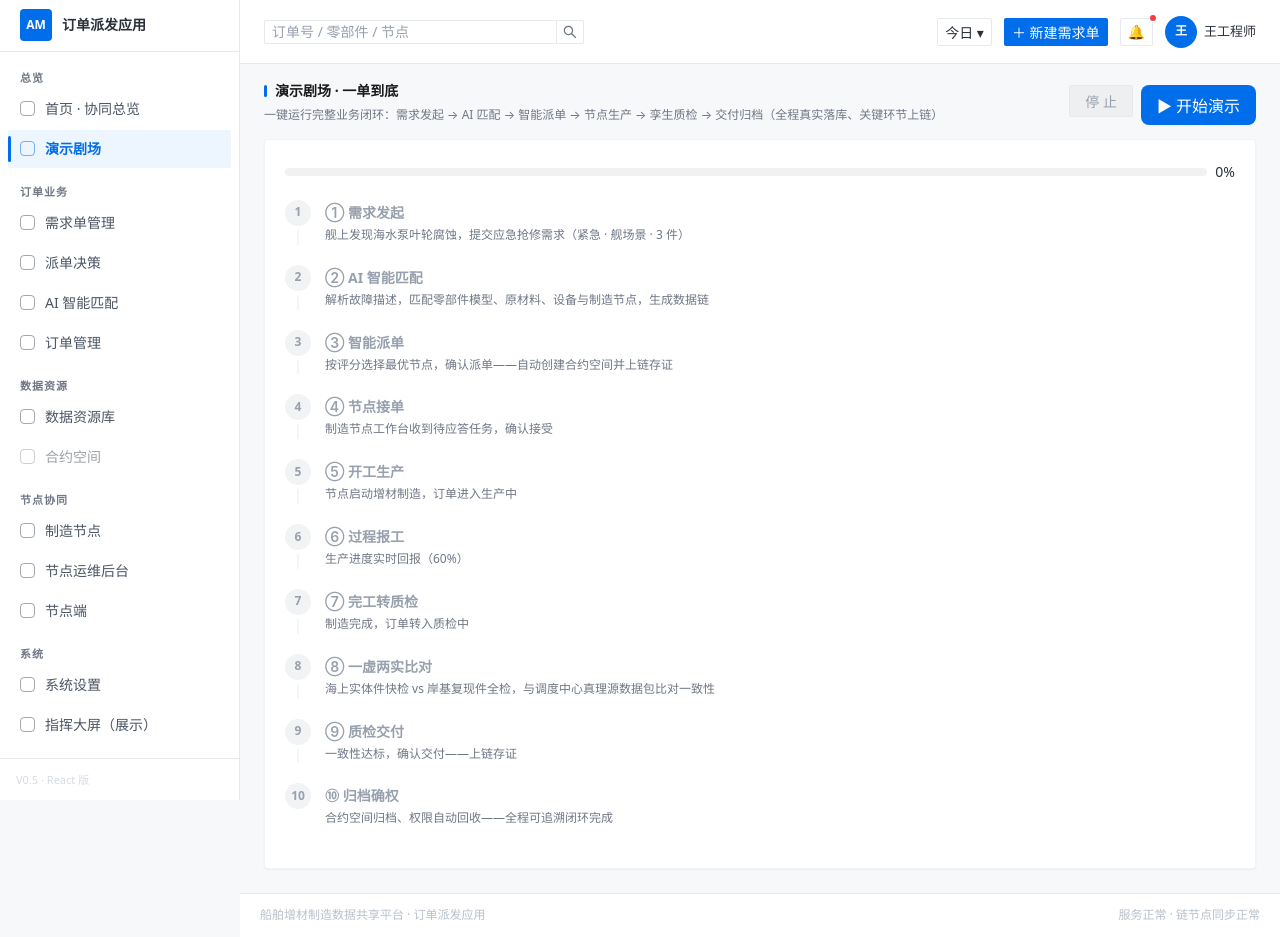
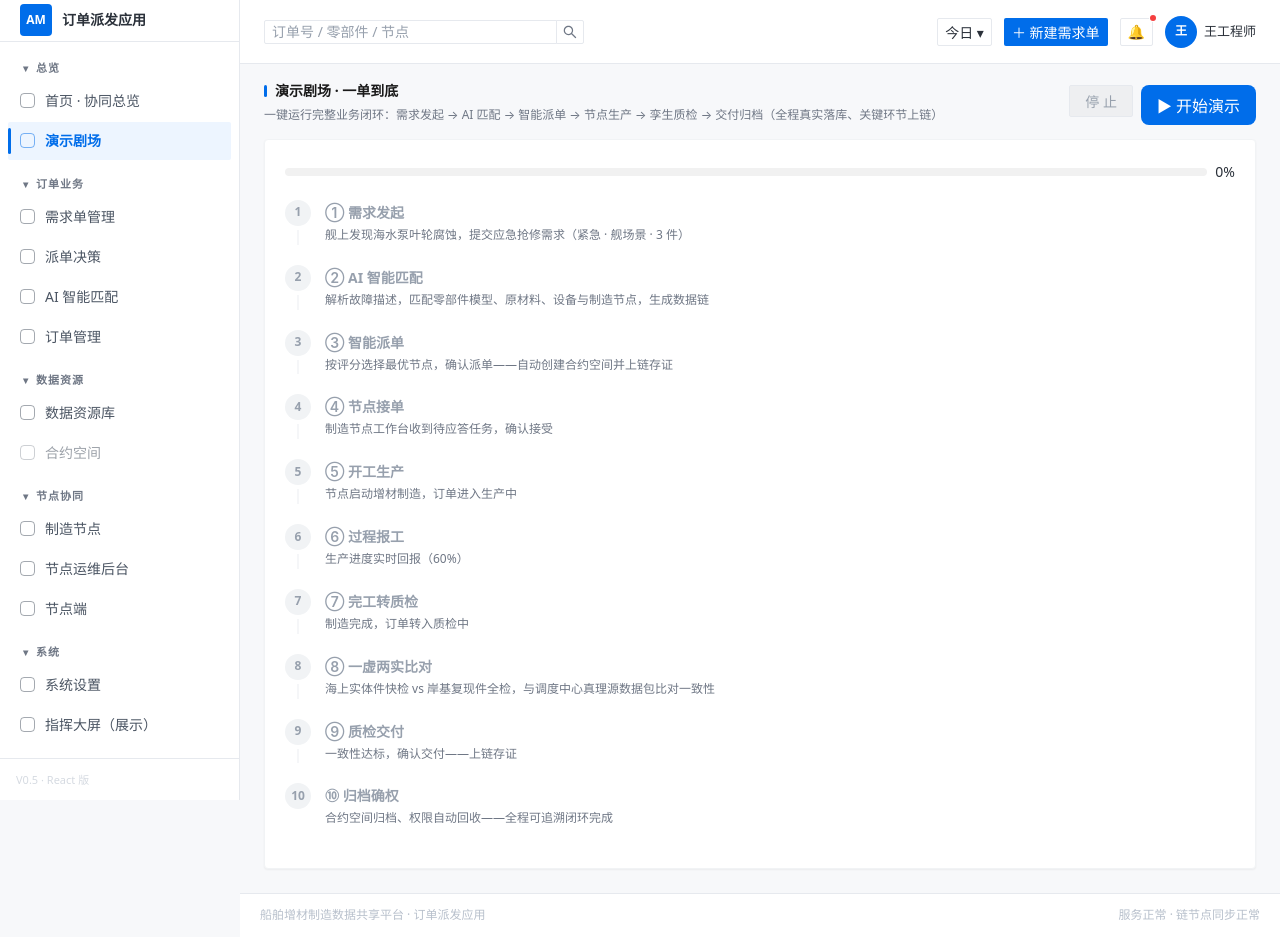
Before and after one commit to Xiaruidong/ship-am-platform, a React (Vite) app: page /dispatch/demo in a window 1280 px wide. Built offline with nearby package versions, Linux system fonts and the light colour scheme; no server answers.

Commit message:
侧边栏分组支持点击折叠/展开，状态本地记忆

```diff
--- a/src/dispatch/DispatchShell.tsx
+++ b/src/dispatch/DispatchShell.tsx
@@ -9,6 +9,18 @@ const DispatchShell: React.FC<{ children: React.ReactNode }> = ({ children }) =>
   const navigate = useNavigate();
   const location = useLocation();
   const [demandBadge, setDemandBadge] = useState(0);
+  // 分组折叠状态；默认全展开，记住上次选择
+  const COLLAPSE_KEY = 'dispatch_menu_collapsed';
+  const [collapsed, setCollapsed] = useState<Record<string, boolean>>(() => {
+    try { return JSON.parse(localStorage.getItem(COLLAPSE_KEY) || '{}'); } catch { return {}; }
+  });
+  const toggleGroup = (g: string) => {
+    setCollapsed((prev) => {
+      const next = { ...prev, [g]: !prev[g] };
+      try { localStorage.setItem(COLLAPSE_KEY, JSON.stringify(next)); } catch { /* 忽略 */ }
+      return next;
+    });
+  };
 
   // 加载未读需求数
   const loadBadge = async () => {
@@ -89,8 +101,15 @@ const DispatchShell: React.FC<{ children: React.ReactNode }> = ({ children }) =>
         <div className="dp-menu">
           {menu.map((g) => (
             <div key={g.group} className="dp-mgroup">
-              <div className="dp-mgroup-title">{g.group}</div>
-              {g.items.map((m) => (
+              <div
+                className="dp-mgroup-title dp-mgroup-toggle"
+                onClick={() => toggleGroup(g.group)}
+                title={collapsed[g.group] ? '展开' : '收起'}
+              >
+                <span className="dp-marrow">{collapsed[g.group] ? '▸' : '▾'}</span>
+                {g.group}
+              </div>
+              {!collapsed[g.group] && g.items.map((m) => (
                 <div
                   key={m.label}
                   className={`dp-mi${m.key && location.pathname === m.key ? ' on' : ''}`}
--- a/src/dispatch/dispatch.css
+++ b/src/dispatch/dispatch.css
@@ -6,6 +6,9 @@
 .dp-menu { padding: 8px; flex: 1; }
 .dp-mgroup { margin-bottom: 6px; }
 .dp-mgroup-title { padding: 10px 12px 4px; font-size: 11px; line-height: 16px; color: var(--text-tertiary, #86909C); letter-spacing: 1px; font-weight: 600; }
+.dp-mgroup-toggle { cursor: pointer; display: flex; align-items: center; gap: 4px; user-select: none; transition: color var(--motion-duration-fast) var(--motion-easing-standard); padding-bottom: 6px; }
+.dp-mgroup-toggle:hover { color: var(--product-blue-500); }
+.dp-marrow { width: 12px; font-size: 10px; line-height: 1; text-align: center; transition: transform var(--motion-duration-fast) var(--motion-easing-standard); }
 .dp-mi { position: relative; display: flex; align-items: center; gap: 10px; padding: 8px 12px; border-radius: var(--radius-sm); color: var(--text-secondary); font-size: 14px; line-height: 22px; cursor: pointer; margin-bottom: 2px; transition: background var(--motion-duration-fast) var(--motion-easing-standard); }
 .dp-mi:hover { background: var(--neutral-100); }
 .dp-mi.on { background: var(--product-blue-50); color: var(--product-blue-500); font-weight: 600; }
```
